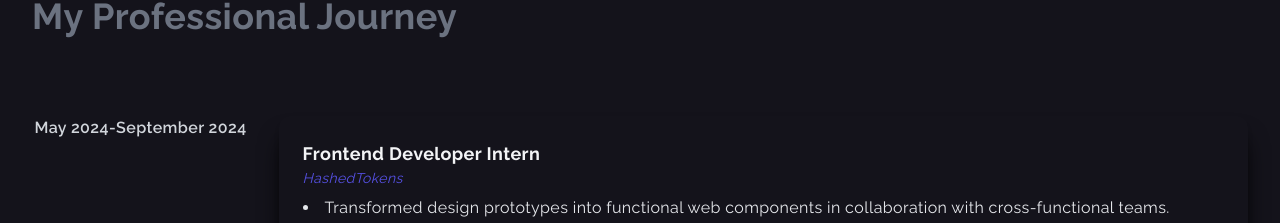
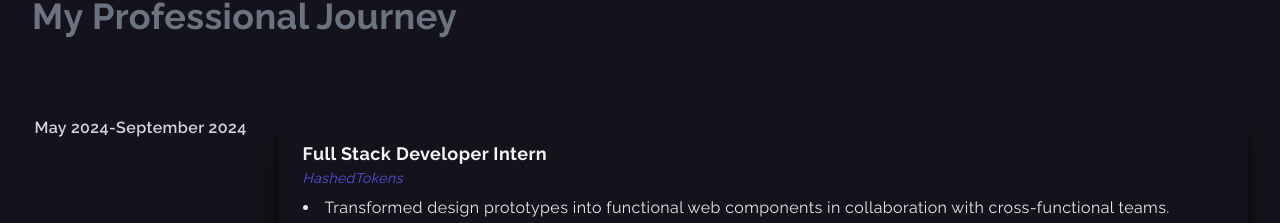
Before and after one commit to krahul14/portfolio, a Next.js app: page / in a window 1280 px wide. Shown: the part 1648-1871 px from the top of the page. Built offline with nearby package versions, Linux system fonts and the light colour scheme.

Commit message:
experience

```diff
--- a/components/Experience.jsx
+++ b/components/Experience.jsx
@@ -3,7 +3,7 @@ import React from "react"
 const experienceData = [
   {
     date: "May 2024-September 2024",
-    jobTitle: "Frontend Developer Intern",
+    jobTitle: "Full Stack Developer Intern",
     companyName: "HashedTokens",
     companyWebsite: "https://www.hashedtokens.com",
     description: [
```
